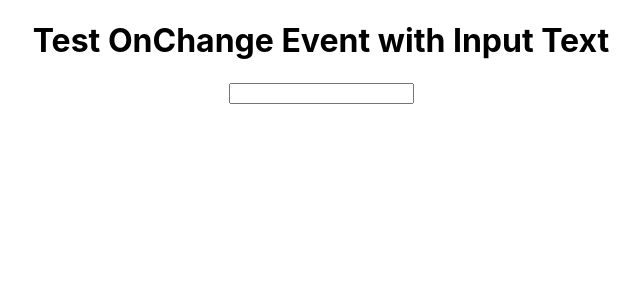
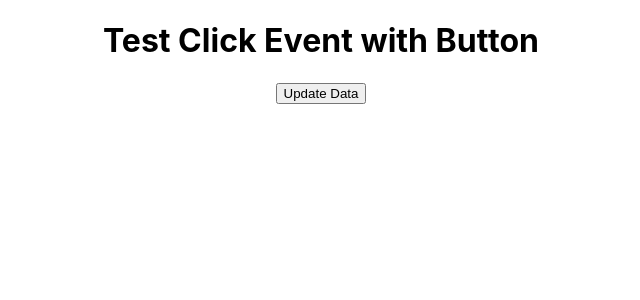
Before and after one commit to abhikhalid/blog-app, a React (Create React App) app: page / in a window 1280 px wide. Shown: the top 300 px of the page, without its empty margins (319-959 px from the left). Built offline with nearby package versions, Linux system fonts and the light colour scheme.

Commit message:
Part 10: Click event test case with button | event fire

```diff
--- a/src/App.js
+++ b/src/App.js
@@ -7,13 +7,11 @@
 
   return (
     <div className="App">
-      <h1>Test OnChange Event with Input Text</h1>
+      <h1>Test Click Event with Button</h1>
 
-      <input
-        type="text"
-        value={data}
-        onChange={(e) => setData(e.target.value)}
-      />
+      <button onClick={() => setData('updated data')}>Update Data</button>
+
+      <h1>{data}</h1>
 
     </div>
   );
```
Also changed, not shown: 1 other file (tests, documents, lock files or other folders).
